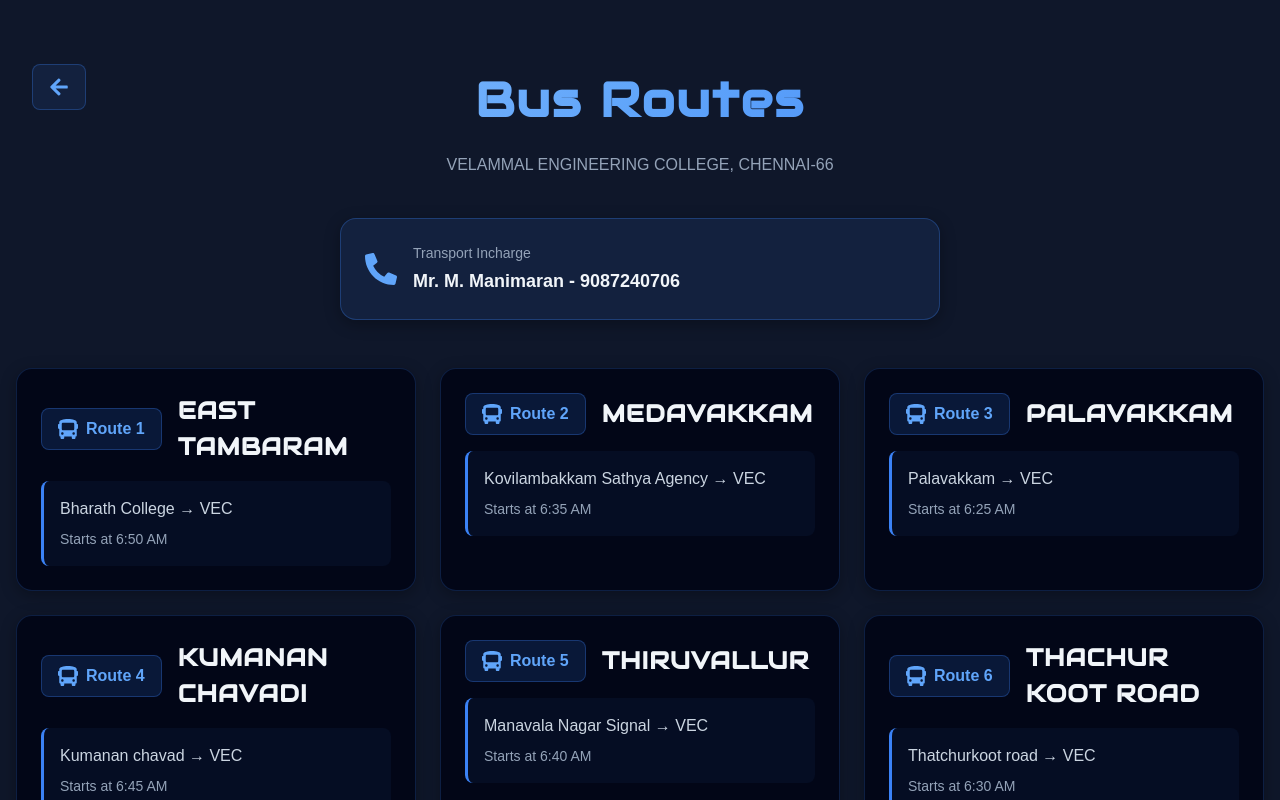
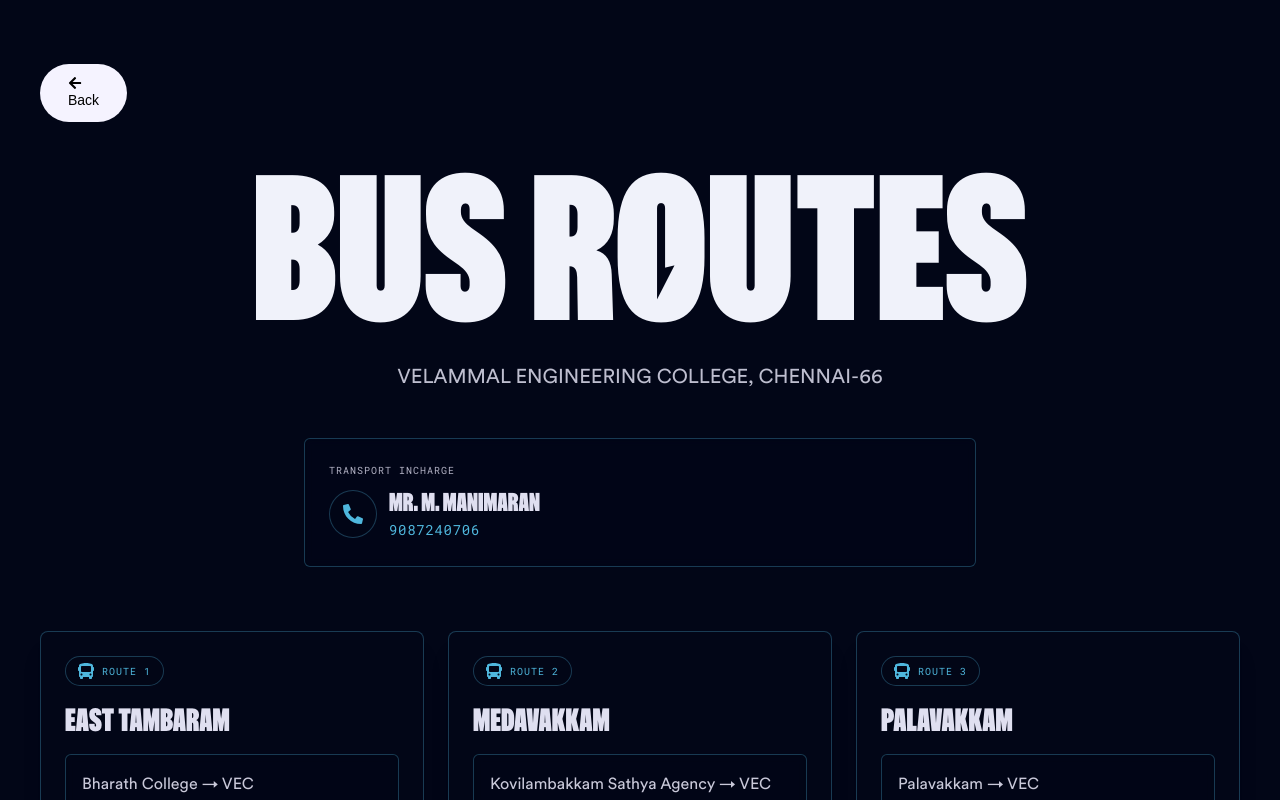
Before and after one commit to Rageshwaran-HR/Animated-Website-main, a React (Vite) app: page /transport in a window 1280 px wide. Shown: the top 800 px of the page. Built offline with nearby package versions, Linux system fonts and the light colour scheme.

Commit message:
Remade the Transportation page and the info at the navbar

```diff
--- a/src/components/Footer.jsx
+++ b/src/components/Footer.jsx
@@ -121,7 +121,7 @@ const Footer = () => {
               <div className="mb-6">
                 <Link
                   to="/transport"
-                  className="inline-flex items-center gap-2 rounded-lg border border-blue-300/40 bg-blue-500/10 px-6 py-3 font-audiowide text-base font-bold text-blue-300 transition-all duration-300 hover:bg-blue-500/20 hover:border-blue-300/60 hover:scale-105"
+                  className="inline-flex w-fit items-center gap-2 rounded-md border-hsla bg-slate-950/35 px-6 py-3 font-general text-sm uppercase tracking-widest text-blue-50 transition-colors duration-300 hover:bg-slate-950/45"
                 >
                   🚌 View Bus Routes & Transport Details
                 </Link>
--- a/src/pages/Transport.css
+++ b/src/pages/Transport.css
@@ -1,9 +1,16 @@
-.transport-container {
-  min-height: 100vh;
-  background: #0f172a;
-  padding: 2rem 1rem;
-  color: #f1f5f9;
-}
+/*
+ * Transport.css - DEPRECATED
+ *
+ * This file is no longer in use.
+ * The Transport component now uses Tailwind CSS utilities inline
+ * to match the website's design system and theme.
+ *
+ * All styling is now handled via Tailwind classes in Transport.jsx
+ * using the site's custom color palette (blue-300, blue-50, blue-100),
+ * font families (font-zentry, font-general, font-circular-web),
+ * and utility classes (border-hsla, hero-heading, etc.)
+ */
+
 
 .transport-header {
   text-align: center;
--- a/src/pages/Transport.jsx
+++ b/src/pages/Transport.jsx
@@ -1,5 +1,8 @@
 import { useNavigate } from "react-router-dom";
 import { useEffect, useState } from "react";
+import { useGSAP } from "@gsap/react";
+import gsap from "gsap";
+import { ScrollTrigger } from "gsap/all";
 import {
   FaBus,
   FaPhoneAlt,
@@ -7,7 +10,9 @@ import {
   FaClock,
   FaMapMarkerAlt,
 } from "react-icons/fa";
-import "./Transport.css";
+import Button from "../components/Button";
+
+gsap.registerPlugin(ScrollTrigger);
 
 const busRoutes = [
   {
@@ -100,7 +105,7 @@ const busRoutes = [
     routeNo: 4,
     name: "KUMANAN CHAVADI",
     stops: [
-      { place: "Kumanan chavad", time: "6:45" },
+      { place: "Kumanan chavadi", time: "6:45" },
       { place: "Kattupakkam", time: "6:48" },
       { place: "Durgai Amman Koil", time: "6:52" },
       { place: "Iyyappanthangal", time: "6:53" },
@@ -299,69 +304,142 @@ const Transport = () => {
     window.scrollTo(0, 0);
   }, []);
 
+  // Temporarily disabled animations for debugging
+  // useGSAP(() => {
+  //   const ctx = gsap.context(() => {
+  //     gsap.from(".transport-header-content", {
+  //       y: 50,
+  //       opacity: 0,
+  //       duration: 1,
+  //       ease: "power3.out",
+  //       delay: 0.2,
+  //     });
+
+  //     gsap.from(".route-card", {
+  //       y: 100,
+  //       opacity: 0,
+  //       duration: 0.8,
+  //       stagger: 0.1,
+  //       ease: "power3.out",
+  //       delay: 0.5,
+  //       scrollTrigger: {
+  //         trigger: ".routes-grid",
+  //         start: "top 80%",
+  //         toggleActions: "play none none none",
+  //       },
+  //     });
+  //   });
+
+  //   return () => ctx.revert();
+  // }, []);
+
   const handleBack = () => {
     navigate("/");
   };
 
   return (
-    <div className="transport-container">
-      <div className="transport-header">
-        <button
-          onClick={handleBack}
-          className="back-button"
-          aria-label="Go back"
-        >
-          <FaArrowLeft />
-        </button>
-        <h1 className="transport-title">Bus Routes</h1>
-        <p className="transport-subtitle">
-          VELAMMAL ENGINEERING COLLEGE, CHENNAI-66
-        </p>
-      </div>
+    <div className="min-h-screen bg-slate-950 px-5 py-12 sm:px-10 sm:py-16">
+      <div className="transport-header-content mx-auto max-w-7xl">
+        <div className="mb-8 flex items-center gap-4">
+          <Button
+            title="Back"
+            leftIcon={<FaArrowLeft className="mr-2" />}
+            onClick={handleBack}
+            containerClass="text-sm"
+          />
+        </div>
 
-      <div className="transport-contact-banner">
-        <FaPhoneAlt className="contact-icon" />
-        <div>
-          <p className="contact-label">Transport Incharge</p>
-          <p className="contact-info">Mr. M. Manimaran - 9087240706</p>
+        <div className="mb-12 text-center">
+          <h1 className="special-font hero-heading mb-4 text-blue-100">
+            Bus R<b>o</b>utes
+          </h1>
+          <p className="font-circular-web text-lg text-blue-50/85 sm:text-xl">
+            VELAMMAL ENGINEERING COLLEGE, CHENNAI-66
+          </p>
+        </div>
+
+        <div className="mx-auto mb-16 max-w-2xl rounded-md border-hsla bg-slate-950/30 px-6 py-6 backdrop-blur-sm">
+          <p className="mb-2 font-general text-[10px] uppercase tracking-widest text-blue-50/80">
+            Transport Incharge
+          </p>
+          <div className="flex items-center gap-3">
+            <div className="flex h-12 w-12 items-center justify-center rounded-full border-hsla bg-slate-950/50">
+              <FaPhoneAlt className="text-xl text-blue-300" />
+            </div>
+            <div>
+              <p className="font-zentry text-xl text-blue-50 sm:text-2xl">
+                Mr. M. Manimaran
+              </p>
+              <a
+                href="tel:9087240706"
+                className="font-general text-sm uppercase tracking-wider text-blue-300 transition-colors hover:text-blue-100"
+              >
+                9087240706
+              </a>
+            </div>
+          </div>
         </div>
       </div>
 
-      <div className="routes-grid">
+      <div className="routes-grid mx-auto grid max-w-7xl gap-6 sm:grid-cols-2 lg:grid-cols-3">
         {busRoutes.map((route) => (
           <div
             key={route.routeNo}
-            className={`route-card ${selectedRoute === route.routeNo ? "route-card-expanded" : ""}`}
+            className={`route-card cursor-pointer overflow-hidden rounded-lg border-hsla bg-slate-950 p-6 shadow-xl transition-all duration-300 hover:border-blue-300/50 hover:shadow-2xl hover:shadow-blue-300/10 ${
+              selectedRoute === route.routeNo ? "col-span-full" : ""
+            }`}
             onClick={() =>
               setSelectedRoute(
                 selectedRoute === route.routeNo ? null : route.routeNo,
               )
             }
           >
-            <div className="route-header">
-              <div className="route-number">
-                <FaBus className="bus-icon" />
-                <span>Route {route.routeNo}</span>
+            <div className="mb-4 flex items-center gap-3">
+              <div className="inline-flex items-center gap-2 rounded-full border-hsla bg-slate-950/50 px-3 py-1.5">
+                <FaBus className="text-blue-300" />
+                <span className="font-general text-[10px] uppercase tracking-widest text-blue-300">
+                  Route {route.routeNo}
+                </span>
               </div>
-              <h3 className="route-name">{route.name}</h3>
             </div>
 
+            <h3 className="special-font mb-4 font-zentry font-black uppercase leading-tight text-blue-50 sm:text-2xl md:text-3xl">
+              {route.name}
+            </h3>
+
+            {selectedRoute !== route.routeNo && (
+              <div className="rounded-md border-hsla bg-slate-950/20 p-4 backdrop-blur-sm">
+                <p className="font-circular-web text-base text-blue-50/90">
+                  {route.stops[0].place} → VEC
+                </p>
+                <p className="mt-2 flex items-center gap-2 font-general text-xs uppercase tracking-wider text-blue-300">
+                  <FaClock className="text-sm" />
+                  Starts at {route.stops[0].time} AM
+                </p>
+              </div>
+            )}
+
             {selectedRoute === route.routeNo && (
-              <div className="route-details">
-                <div className="stops-container">
-                  <h4 className="stops-title">
+              <div className="mt-6 grid gap-6 md:grid-cols-[2fr_1fr]">
+                <div className="rounded-md border-hsla bg-slate-950/20 p-5 backdrop-blur-sm">
+                  <h4 className="mb-4 flex items-center gap-2 font-general text-[10px] uppercase tracking-widest text-blue-300">
                     <FaMapMarkerAlt /> Bus Stops & Timings
                   </h4>
-                  <div className="stops-list">
+                  <div className="max-h-[500px] space-y-3 overflow-y-auto pr-2">
                     {route.stops.map((stop, idx) => (
-                      <div key={idx} className="stop-item">
-                        <div className="stop-marker"></div>
-                        <div className="stop-info">
-                          <span className="stop-place">{stop.place}</span>
+                      <div
+                        key={idx}
+                        className="flex items-start gap-4 rounded-md bg-slate-950/30 p-3 transition-colors hover:bg-slate-950/50"
+                      >
+                        <div className="mt-1.5 h-3 w-3 flex-shrink-0 rounded-full bg-blue-300 shadow-lg shadow-blue-300/50"></div>
+                        <div className="flex-1">
+                          <p className="font-circular-web text-sm leading-relaxed text-blue-50 sm:text-base">
+                            {stop.place}
+                          </p>
                           {stop.time && (
-                            <span className="stop-time">
-                              <FaClock /> {stop.time} AM
-                            </span>
+                            <p className="mt-1 flex items-center gap-1.5 font-general text-xs font-semibold uppercase tracking-wider text-blue-300">
+                              <FaClock className="text-[10px]" /> {stop.time} AM
+                            </p>
                           )}
                         </div>
                       </div>
@@ -369,27 +447,21 @@ const Transport = () => {
                   </div>
                 </div>
 
-                <div className="conductor-info">
-                  <h4 className="conductor-title">Contact</h4>
-                  <p className="conductor-name">{route.conductor.name}</p>
+                <div className="rounded-md border-hsla bg-slate-950/30 p-6 backdrop-blur-sm">
+                  <h4 className="mb-4 font-general text-[10px] uppercase tracking-widest text-blue-300">
+                    Contact
+                  </h4>
+                  <p className="mb-3 font-zentry text-lg text-blue-50 sm:text-xl">
+                    {route.conductor.name}
+                  </p>
                   <a
                     href={`tel:${route.conductor.phone}`}
-                    className="conductor-phone"
+                    className="inline-flex items-center gap-2 rounded-full bg-violet-50 px-5 py-3 text-sm font-medium text-black transition-all hover:bg-violet-300 hover:shadow-lg"
+                    onClick={(e) => e.stopPropagation()}
                   >
                     <FaPhoneAlt /> {route.conductor.phone}
                   </a>
                 </div>
-              </div>
-            )}
-
-            {selectedRoute !== route.routeNo && (
-              <div className="route-preview">
-                <p className="route-preview-text">
-                  {route.stops[0].place} → VEC
-                </p>
-                <p className="route-preview-time">
-                  Starts at {route.stops[0].time} AM
-                </p>
               </div>
             )}
           </div>
```
Also changed, not shown: src/components/NotificationBanner.jsx (+28 -19 lines), src/pages/BusRoutes.jsx (added).
